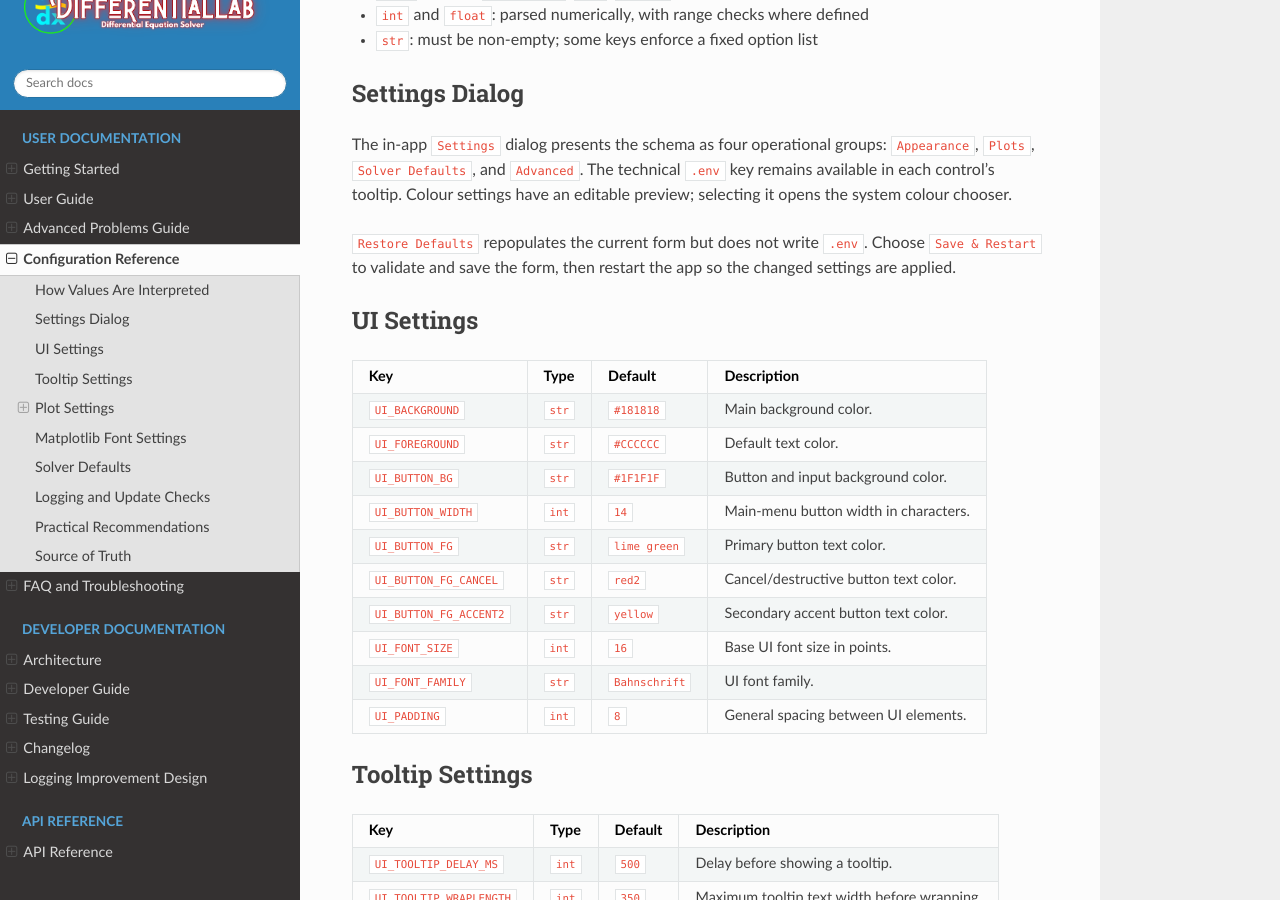
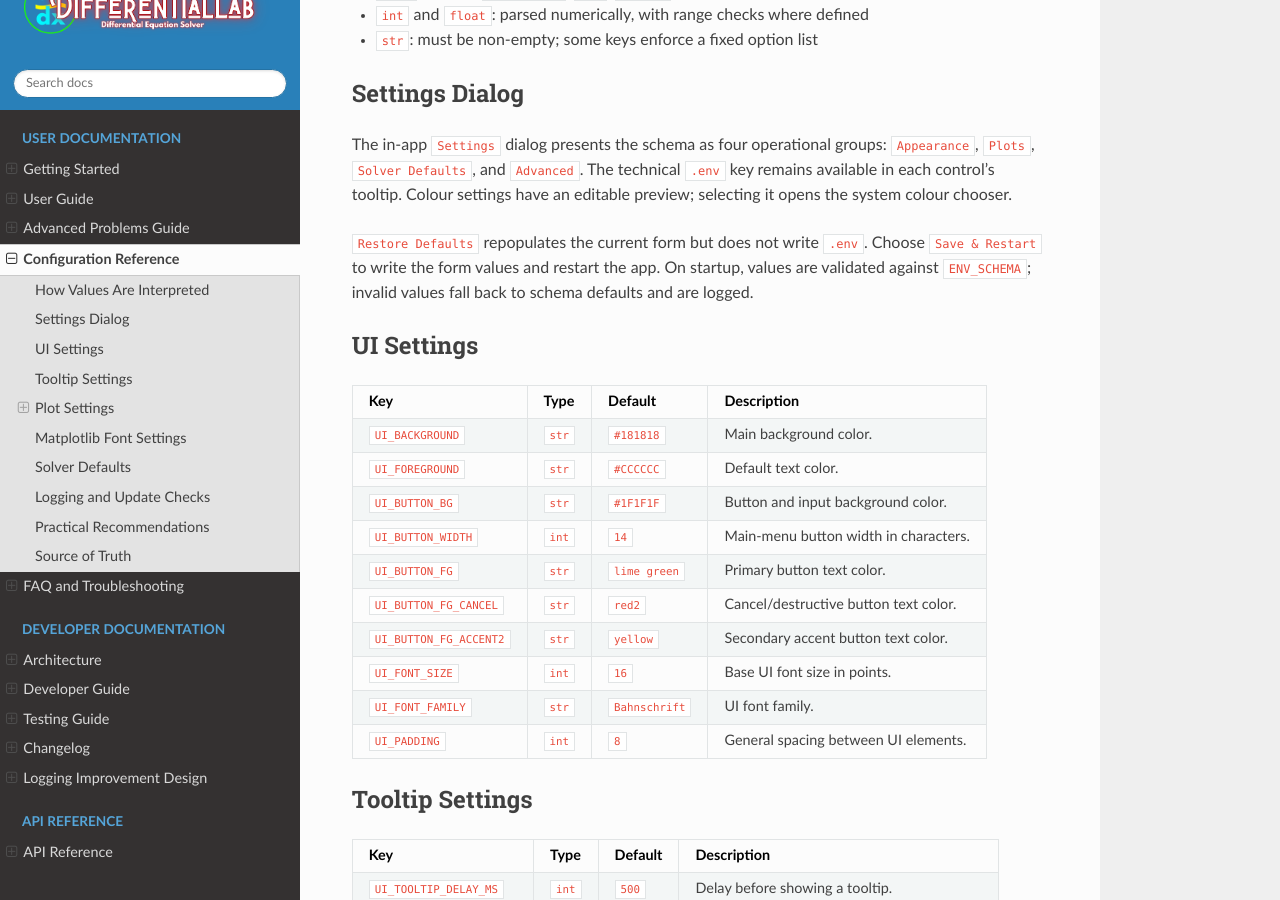
Before and after one commit to DOKOS-TAYOS/DifferentialLab, a Sphinx documentation site: the page built from docs/configuration.md, in a window 1280 px wide and 900 px high, scrolled down 435 px. Built offline with Sphinx 7.4.7 and the Read the Docs theme 3.1.0, drawn with Linux system fonts in a browser that asks for light colours; the version number is read from the project's files by our own code.

Commit message:
Document Settings validation at startup

```diff
--- a/docs/configuration.md
+++ b/docs/configuration.md
@@ -22,8 +22,9 @@ key remains available in each control's tooltip. Colour settings have an editabl
 preview; selecting it opens the system colour chooser.
 
 `Restore Defaults` repopulates the current form but does not write `.env`.
-Choose `Save & Restart` to validate and save the form, then restart the app so
-the changed settings are applied.
+Choose `Save & Restart` to write the form values and restart the app. On startup,
+values are validated against `ENV_SCHEMA`; invalid values fall back to schema defaults
+and are logged.
 
 ## UI Settings
 
```
